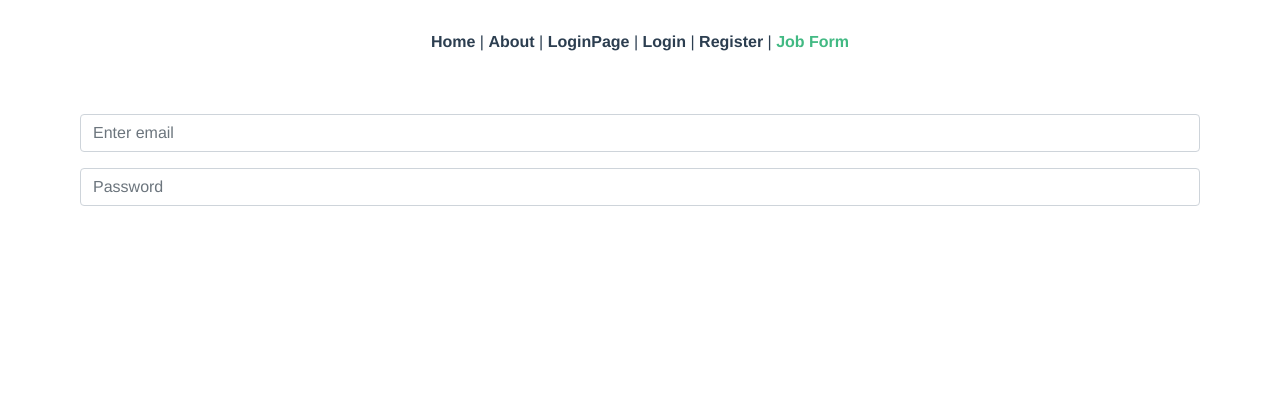
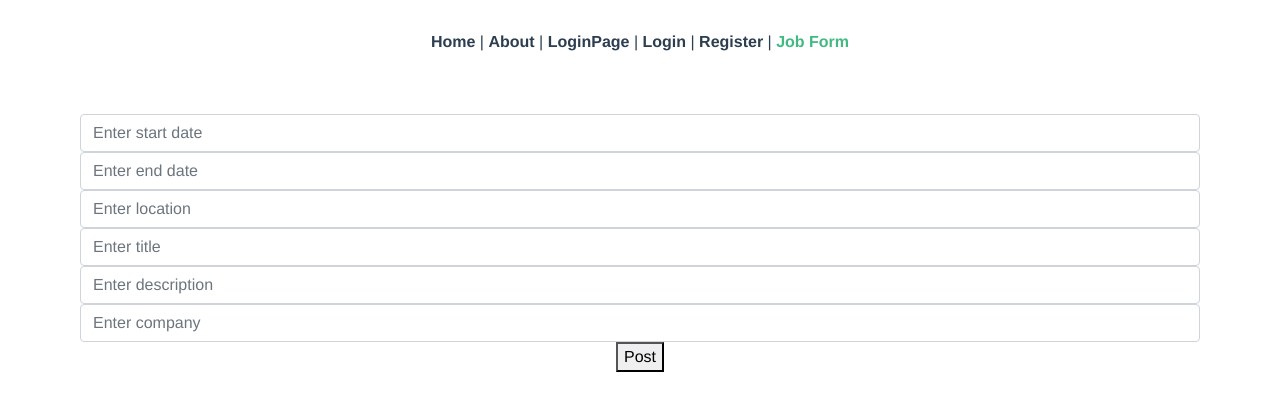
Before and after one commit to carmen-c/interngalactic, a Vue app in the folder myapp/: page /jobForm in a window 1280 px wide. Shown: the top 410 px of the page. Built offline with nearby package versions, Linux system fonts and the light colour scheme.

Commit message:
add stuff to jobform

```diff
--- a/myapp/src/components/jobForm.vue
+++ b/myapp/src/components/jobForm.vue
@@ -1,15 +1,29 @@
 <template>
   <div class="jobForm">
 	  <div class="formContainer">
+
           <div class="form-group">
             <input type="text" class="form-control"
                    id="exampleInputEmail1" aria-describedby="emailHelp"
-					   v-model="email" placeholder="Enter email">
+                   v-model="start_date" placeholder="Enter start date">
+            <input type="text" class="form-control"
+                   id="exampleInputEmail1" aria-describedby="emailHelp"
+                   v-model="end_date" placeholder="Enter end date">
+            <input type="text" class="form-control"
+                   id="exampleInputEmail1" aria-describedby="emailHelp"
+                   v-model="location" placeholder="Enter location">
+            <input type="text" class="form-control"
+                   id="exampleInputEmail1" aria-describedby="emailHelp"
+                   v-model="title" placeholder="Enter title">
+            <input type="text" class="form-control"
+                   id="exampleInputEmail1" aria-describedby="emailHelp"
+                   v-model="description" placeholder="Enter description">
+            <input type="text" class="form-control"
+                   id="exampleInputEmail1" aria-describedby="emailHelp"
+                   v-model="company" placeholder="Enter company">
+            <button @click="postJob">Post</button>
           </div>
-				  <div class="form-group">
-					<input type="password" class="form-control"
-						   iv-model="password" d="exampleInputPassword1" placeholder="Password">
-				  </div>
+
       </div>
   </div>
 </template>
@@ -22,22 +36,34 @@ export default {
 	name:"jobForm",
 	data() {
 		return {
-			email: '',
-			password: ''
+          start_date: '',
+          end_date: '',
+          location: '',
+          title: '',
+          description: '',
+          company: ''
 		}
 	},
 	components:{
 	},
 	methods: {
-		login: function() {
-			firebase.auth().signInWithEmailAndPassword(this.email,this.password).then(
-			(user) => {
-				this. $router.replace('Home')
-			},
-			(err) => {
-				alert(err.message)
+		postJob: function() {
+            const currentUser = firebase.auth().currentUser;
+            if(currentUser) {
+              var ref = firebase.firestore().collection('jobs').doc();
+              ref.set({
+                  uid: currentUser.uid,
+                  post_id: ref.id,
+                  start_date: this.start_date,
+                  end_date: this.end_date,
+                  location: this.location,
+                  title: this.title,
+                  description: this.description,
+                  company: this.company
+                })
+            } else {
+              alert("error message");
             }
-		  );
         }
 	}
 }
```
Lines whose indentation alone changed are shown as unchanged.
